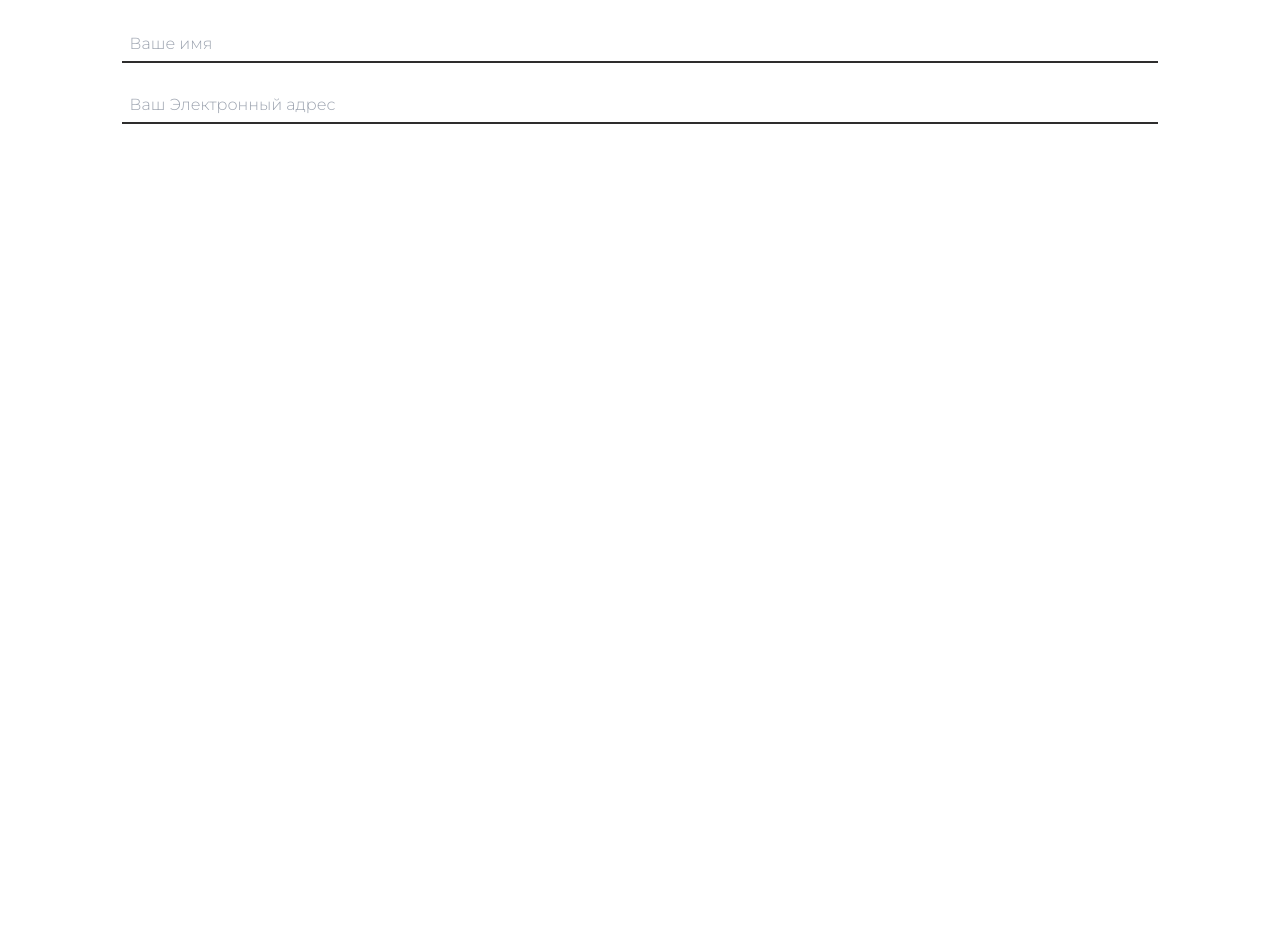
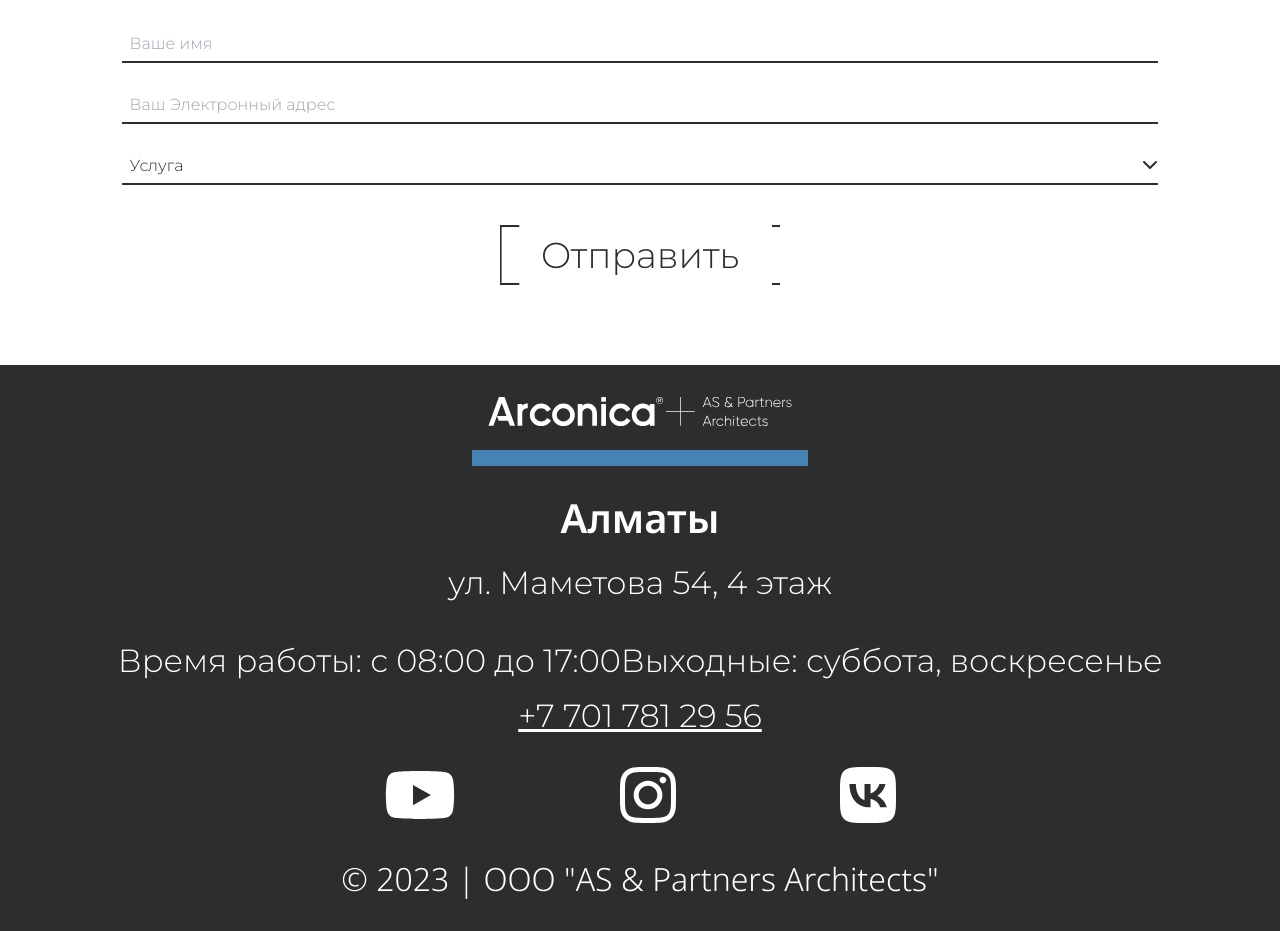
Before and after one commit to k1ngsterr1/as-partners, a React (Vite) app: page /home in a window 1280 px wide. Shown: the part 9228-10159 px from the top of the page. Before the commit the page ends 9805 px from the top, so only its background shows below. Built offline with nearby package versions, Linux system fonts and the light colour scheme.

Commit message:
Version 1.1.1

```diff
--- a/package.json
+++ b/package.json
@@ -11,6 +11,7 @@
   },
   "dependencies": {
     "@fortawesome/fontawesome-svg-core": "^6.5.1",
+    "@fortawesome/free-brands-svg-icons": "^6.5.1",
     "@fortawesome/free-solid-svg-icons": "^6.5.1",
     "@fortawesome/react-fontawesome": "^0.2.0",
     "@reduxjs/toolkit": "^2.0.1",
--- /dev/null
+++ b/src/features/Footer/index.tsx
@@ -0,0 +1,43 @@
+import { FontAwesomeIcon } from "@fortawesome/react-fontawesome";
+import { Separator } from "@shared/ui/Separator";
+
+import logo from "@assets/main/logo_white.svg";
+
+import styles from "./styles.module.scss";
+import {
+  faInstagram,
+  faVk,
+  faYoutube,
+} from "@fortawesome/free-brands-svg-icons";
+
+export const Footer = () => {
+  return (
+    <footer className={styles.footer}>
+      <img className={styles.footer__logo} src={logo} alt="logotype" />
+      <Separator marginTop="mt-6" />
+      <span className={styles.footer__address}>Алматы</span>
+      <span className={styles.footer__small_address}>
+        ул. Маметова 54, 4 этаж <br /> <br />
+        Время работы: с 08:00 до 17:00Выходные: суббота, воскресенье
+      </span>
+      <span className={styles.footer__phone}>+7 701 781 29 56</span>
+      <div className={styles.footer__container_icon}>
+        <FontAwesomeIcon
+          className={`${styles.footer__container_icon__icon}`}
+          icon={faYoutube}
+        />
+        <FontAwesomeIcon
+          className={`${styles.footer__container_icon__icon}`}
+          icon={faInstagram}
+        />
+        <FontAwesomeIcon
+          className={`${styles.footer__container_icon__icon}`}
+          icon={faVk}
+        />
+      </div>
+      <span className={styles.footer__info}>
+        © 2023 | ООО "AS & Partners Architects"
+      </span>
+    </footer>
+  );
+};
--- /dev/null
+++ b/src/features/Footer/styles.module.scss
@@ -0,0 +1,70 @@
+.footer {
+  width: 100%;
+  height: auto;
+  display: flex;
+  flex-direction: column;
+  align-items: center;
+  @apply bg-custom-black;
+  @apply mt-20;
+
+  &__logo {
+    @apply mt-8;
+  }
+
+  &__address {
+    font-family: Noto Sans;
+    font-size: clamp(10px, 4.6728vw, 40px);
+    font-style: normal;
+    font-weight: 600;
+    line-height: 141.412%;
+    @apply text-white;
+    @apply mt-6;
+  }
+
+  &__small_address {
+    width: 90%;
+    color: #fff;
+    font-family: Montserrat;
+    font-size: clamp(8px, 3.73824vw, 32px);
+    font-style: normal;
+    text-align: center;
+    font-weight: 300;
+    line-height: normal;
+    @apply mt-4;
+  }
+
+  &__phone {
+    width: 90%;
+    color: #fff;
+    font-family: Montserrat;
+    font-size: clamp(8px, 3.73824vw, 32px);
+    font-style: normal;
+    text-align: center;
+    font-weight: 300;
+    text-decoration: underline;
+    line-height: normal;
+    @apply mt-4;
+  }
+
+  &__container_icon {
+    width: 40%;
+    display: flex;
+    align-items: center;
+    justify-content: space-between;
+
+    &__icon {
+      font-size: clamp(16px, 7.47648vw, 64px);
+      @apply text-white;
+      @apply mt-7;
+    }
+  }
+
+  &__info {
+    font-size: clamp(8px, 3.73824vw, 32px);
+    font-weight: 300;
+    font-family: Noto Sans;
+    @apply mt-7;
+    @apply mb-7;
+    @apply text-white;
+  }
+}
--- a/src/pages/Home/ui/index.tsx
+++ b/src/pages/Home/ui/index.tsx
@@ -4,9 +4,11 @@ import { ServicesScreen } from "@widgets/Screens/HomePage/Services";
 import { ProjectsScreen } from "@widgets/Screens/HomePage/Projects";
 import { ClientsScreen } from "@widgets/Screens/HomePage/Clients";
 import { FormScreen } from "@widgets/Screens/Form";
+import { Footer } from "@features/Footer";
 
 export const HomePage = () => {
   return (
+    <>
       <div className="page main_bg">
         <HomeScreen />
         <AboutScreen />
@@ -15,5 +17,7 @@ export const HomePage = () => {
         <ClientsScreen />
         <FormScreen />
       </div>
+      <Footer />
+    </>
   );
 };
--- a/src/shared/ui/Input/styles.module.scss
+++ b/src/shared/ui/Input/styles.module.scss
@@ -8,14 +8,24 @@
   line-height: normal;
   border: none;
   outline: none;
+  cursor: pointer;
   border-bottom: 2px solid;
   transition: 0.3s all;
   @apply pl-2;
   @apply pb-2;
   @apply border-custom-black;
   @apply text-custom-black;
+  &:focus {
+    @apply border-custom-blue;
+    @apply text-custom-blue;
+  }
   &:hover {
     @apply border-custom-blue;
     @apply text-custom-blue;
   }
+
+  &__placeholder {
+    @apply pl-2;
+    @apply pb-2;
+  }
 }
--- /dev/null
+++ b/src/shared/ui/Selector/index.tsx
@@ -0,0 +1,46 @@
+import React, { useState } from "react";
+import { FontAwesomeIcon } from "@fortawesome/react-fontawesome";
+import { faChevronDown, faChevronUp } from "@fortawesome/free-solid-svg-icons";
+
+import styles from "./styles.module.scss";
+
+interface SelectorProps {
+  placeholder: string;
+  value: string;
+  margin: string;
+  onChange: () => void;
+  onOpen: () => void;
+  options: any;
+}
+
+export const Selector: React.FC<SelectorProps> = ({
+  placeholder,
+  value,
+  margin,
+  onChange,
+  options,
+}) => {
+  const [isOpen, setIsOpen] = useState(false);
+  const toggleDropdown = () => setIsOpen(!isOpen);
+
+  return (
+    <div className="w-full flex flex-col items-center">
+      <div className={`${styles.selector} ${margin}`} onClick={toggleDropdown}>
+        <span className={styles.selector__placeholder}>{placeholder}</span>
+        <FontAwesomeIcon
+          className={styles.selector__chevron}
+          icon={isOpen ? faChevronUp : faChevronDown}
+        />
+      </div>
+      {isOpen && (
+        <ul className={styles.list}>
+          {options.map((option: any) => (
+            <li key={option.value} className={styles.list__item}>
+              {option.label}
+            </li>
+          ))}
+        </ul>
+      )}
+    </div>
+  );
+};
--- /dev/null
+++ b/src/shared/ui/Selector/styles.module.scss
@@ -0,0 +1,54 @@
+.selector {
+  position: relative;
+  width: 90%;
+  height: clamp(27.5px, 12.8502vw, 110px) px;
+  font-family: Montserrat;
+  font-size: clamp(9px, 4.20552vw, 36px) px;
+  font-style: normal;
+  font-weight: 300;
+  line-height: normal;
+  border: none;
+  outline: none;
+  cursor: pointer;
+  border-bottom: 2px solid;
+  transition: 0.3s all;
+  @apply pl-2;
+  @apply pb-2;
+  @apply border-custom-black;
+  @apply text-custom-black;
+  &:hover {
+    @apply border-custom-blue;
+    @apply text-custom-blue;
+  }
+
+  &__chevron {
+    position: absolute;
+    right: 0px;
+    @apply text-custom-black;
+  }
+}
+
+.list {
+  width: 90%;
+  display: flex;
+  flex-direction: column;
+  align-items: flex-start;
+  border: 2px solid;
+  border-top: none;
+  @apply rounded-b-md;
+  @apply border-gray-100;
+  @apply shadow-md;
+  @apply bg-white;
+
+  &__item {
+    width: 100%;
+    font-size: clamp(8.5px, 3.9718799999999996vw, 34px);
+    transition: 0.3s all;
+    @apply p-3;
+    @apply text-custom-black;
+    &:hover {
+      @apply text-white;
+      @apply bg-custom-blue;
+    }
+  }
+}
--- a/src/widgets/Screens/Form/index.tsx
+++ b/src/widgets/Screens/Form/index.tsx
@@ -1,12 +1,25 @@
+import { useEffect } from "react";
+import { Button } from "@shared/ui/Button";
 import { Separator } from "@shared/ui/Separator";
+import { Input } from "@shared/ui/Input";
+import { Selector } from "@shared/ui/Selector";
 
 import styles from "./styles.module.scss";
-import { Input } from "@shared/ui/Input";
 
 export const FormScreen = () => {
+  const options = [
+    { value: "interior_design", label: "Дизайн Интерьера" },
+    { value: "apartment_design", label: "Дизайн Квартиры" },
+    { value: "house_design", label: "Дизайн Дома" },
+  ];
+
+  useEffect(() => {
+    console.log(options);
+  });
+
   return (
     <div className="w-full bg-white">
-      <div className="container">
+      <div className="container-no-height">
         <h5 className={styles.heading}>Контакты</h5>
         <Separator marginTop="mt-4" />
         <p className="paragraph-black text-center mt-8">
@@ -21,6 +34,8 @@ export const FormScreen = () => {
             required
             margin="mt-8"
           />
+          <Selector placeholder="Услуга" margin="mt-8" options={options} />
+          <Button text="Отправить" margin="mt-10" />
         </form>
       </div>
     </div>
```
Also changed, not shown: 1 other file (tests, documents, lock files or other folders). Lines whose indentation alone changed are shown as unchanged.
